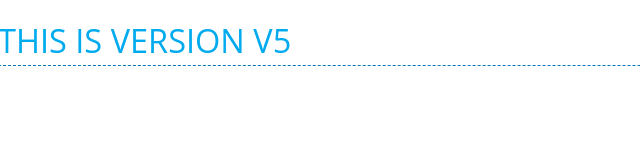
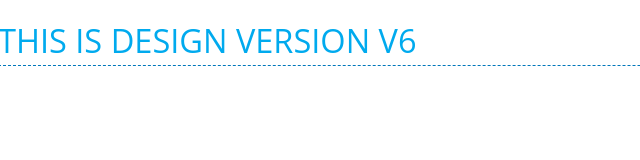
Before and after one commit to n1996W/myrepo, a plain HTML site: page index.html in a window 1280 px wide. Shown: the whole page, without its empty margins (0-640 px from the left). Drawn offline with Linux system fonts and the light colour scheme.

Commit message:
Changed version og V6

```diff
--- a/index.html
+++ b/index.html
@@ -7,6 +7,6 @@
     <title>Document</title>
 </head>
 <body>
-    <h1> This is version v5 </h1>
+    <h1> This is Design Version v6 </h1>
 </body>
 </html>
```
